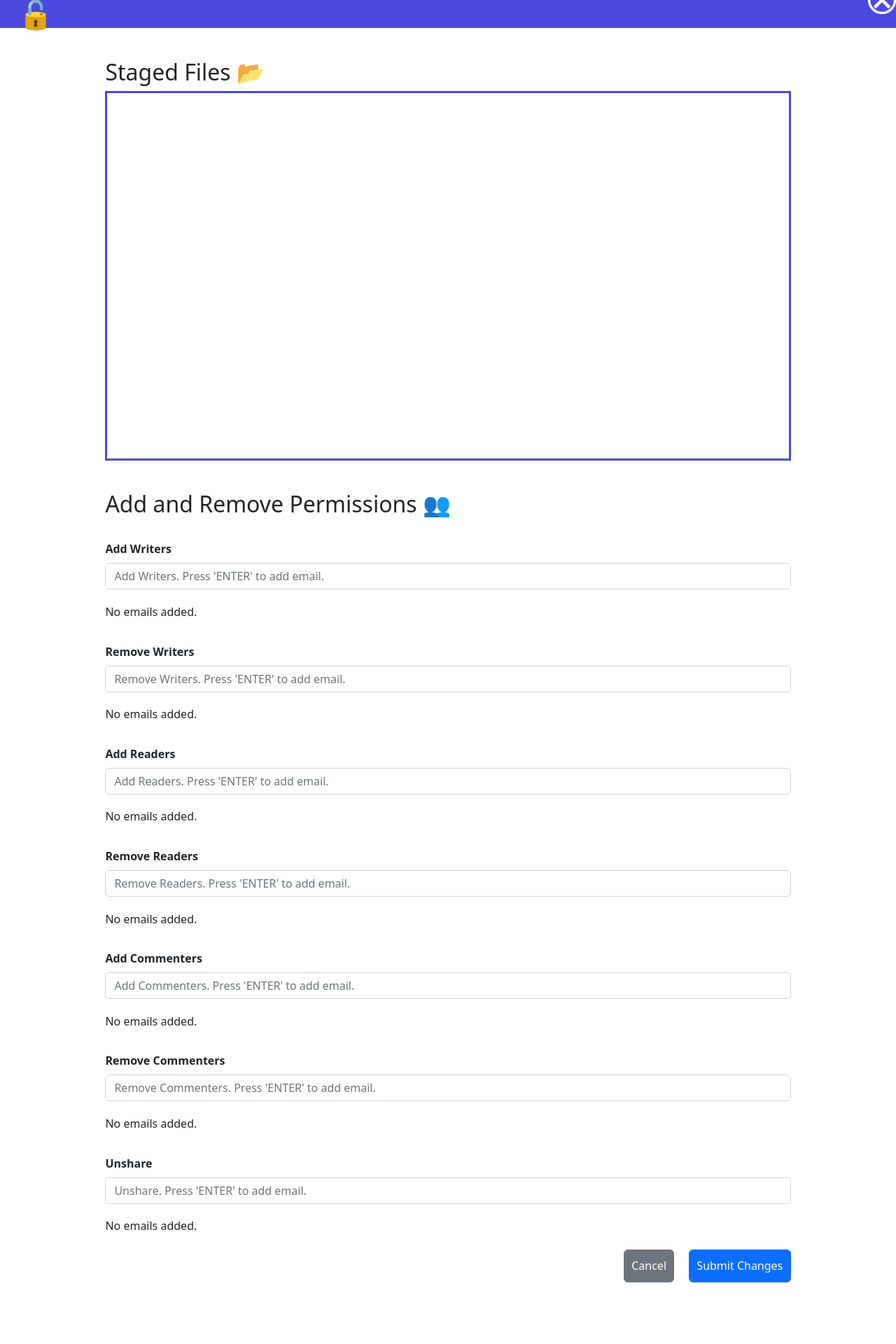
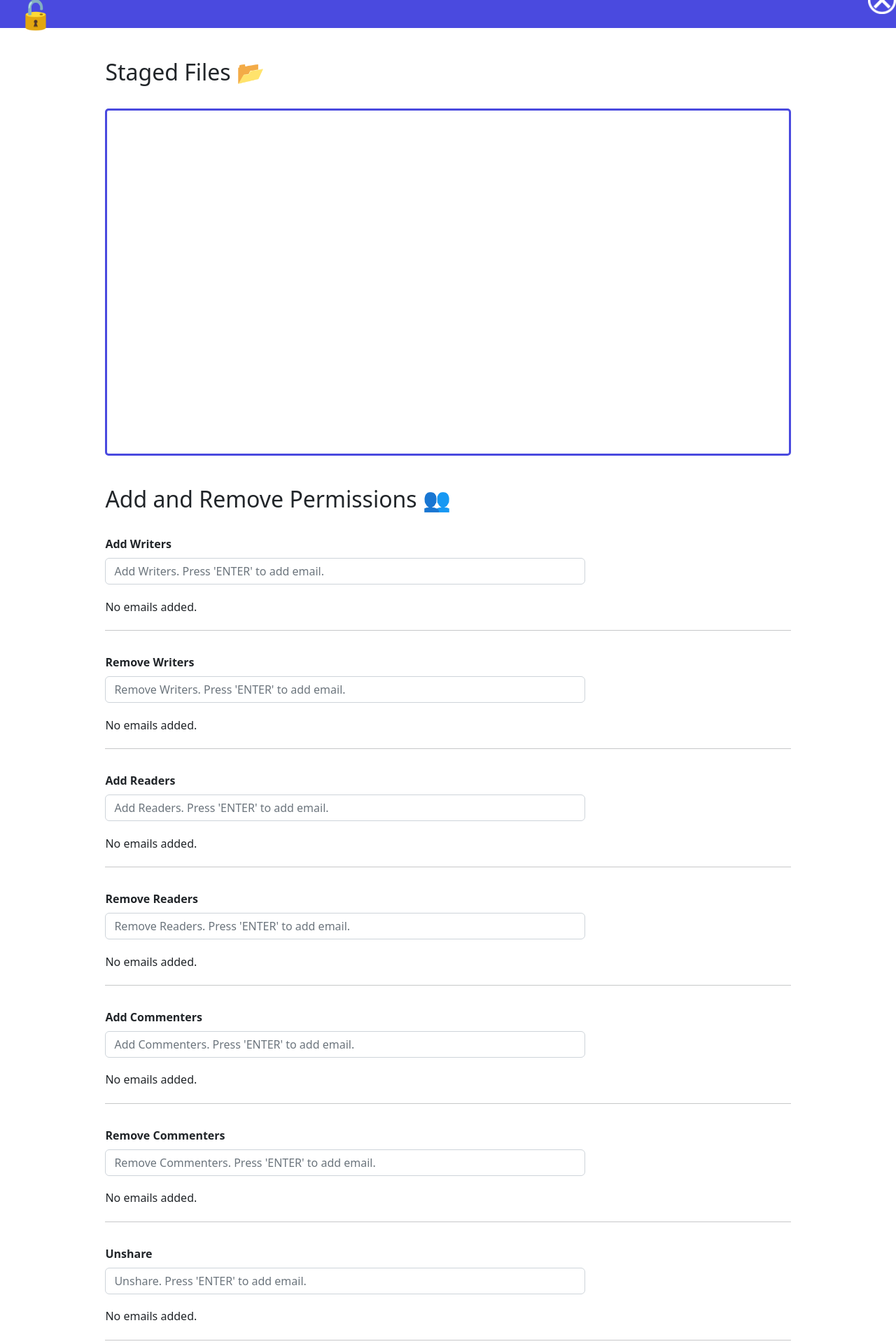
Before and after one commit to mifukuda/Google-Drive-Sharing-Manager, a React (Create React App) app in the folder client/: page /update in a window 1280 px wide. Shown: the part 40-1960 px from the top of the page at 70% size. Before the commit the page ends 1926 px from the top, so only its background shows below. Built offline with nearby package versions, Linux system fonts and the light colour scheme.

Commit message:
Minor styling changes for update screen

```diff
--- a/client/src/App.css
+++ b/client/src/App.css
@@ -189,11 +189,13 @@ h3.sidebarlogo {
 
 .updatescreenlist {
   margin: auto;
+  margin-top: 3%;
   width: 90%;
-  height: 66vh;
+  height: 62vh;
   padding: 0;
   overflow-y: scroll;
   border: 3px solid rgb(74, 74, 223);
+  border-radius: 5px;
 }
 
 .updatescreenoptions {
@@ -204,6 +206,12 @@ h3.sidebarlogo {
   padding-right: 5%;
   padding-top: 2%;
   margin: 0;
+}
+
+.updatescreenbreak {
+  margin: auto;
+  margin-top: 2%;
+  width: 90%;
 }
 
 .userlistelement {
--- a/client/src/components/PermissionAdder.js
+++ b/client/src/components/PermissionAdder.js
@@ -20,7 +20,7 @@ export default function PermissionAdder(props) {
 
     return (
         <div className="permissionadder">
-            <Form style={{marginBottom: "2%"}}>
+            <Form style={{width: "70%", marginBottom: "2%"}}>
                 <Form.Group controlId="formSearchBar">
                     <Form.Label>
                         <b>{role}</b>
--- a/client/src/components/UpdateScreen.js
+++ b/client/src/components/UpdateScreen.js
@@ -74,12 +74,19 @@ export default function UpdateScreen() {
                 <h2 className="analyzescreensubtitle">Add and Remove Permissions &#128101;</h2>
                 <div className="permissionadders">
                         <PermissionAdder users={addWriters} addType="PUSH_ADD_WRITER" removeType="PULL_ADD_WRITER" role="Add Writers"/>
+                        <hr className="updatescreenbreak"/>
                         <PermissionAdder users={removeWriters} addType="PUSH_REMOVE_WRITER" removeType="PULL_REMOVE_WRITER" role="Remove Writers"/>
+                        <hr className="updatescreenbreak"/>
                         <PermissionAdder users={addReaders} addType="PUSH_ADD_READER" removeType="PULL_ADD_READER" role="Add Readers"/>
+                        <hr className="updatescreenbreak"/>
                         <PermissionAdder users={removeReaders} addType="PUSH_REMOVE_READER" removeType="PULL_REMOVE_READER" role="Remove Readers"/>
+                        <hr className="updatescreenbreak"/>
                         <PermissionAdder users={addCommenters} addType="PUSH_ADD_COMMENTER" removeType="PULL_ADD_COMMENTER" role="Add Commenters"/>
+                        <hr className="updatescreenbreak"/>
                         <PermissionAdder users={removeCommenters} addType="PUSH_REMOVE_COMMENTER" removeType="PULL_REMOVE_COMMENTER" role="Remove Commenters"/>
+                        <hr className="updatescreenbreak"/>
                         <PermissionAdder users={unshare} addType="PUSH_UNSHARE" removeType="PULL_UNSHARE" role="Unshare"/>
+                        <hr className="updatescreenbreak"/>
                 </div>
                 <div className="updatescreenoptions">
                     <Button style={{marginRight:"2%", padding:"1%"}} variant="secondary" onClick={(event) => handleClose(event)}>Cancel</Button>
```
